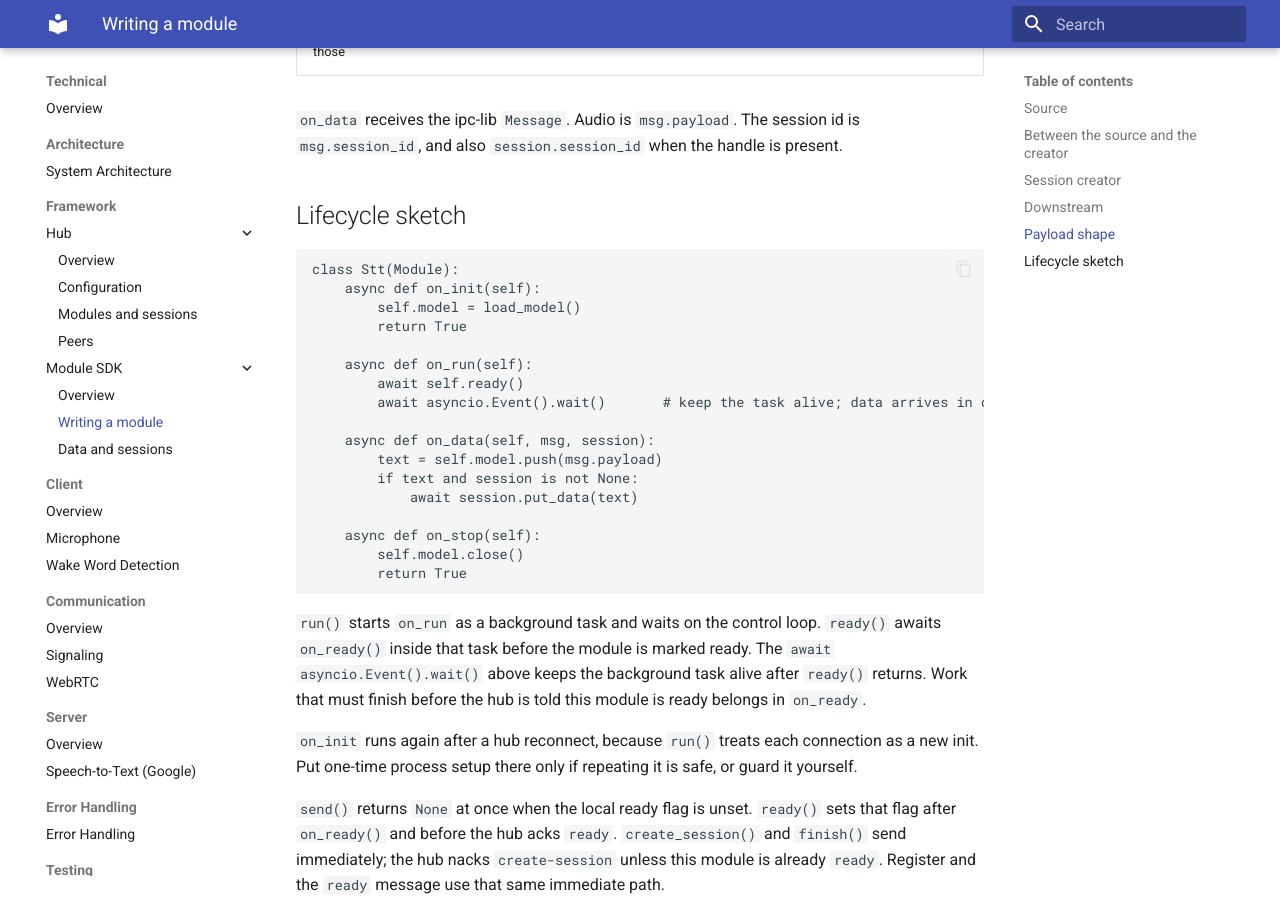
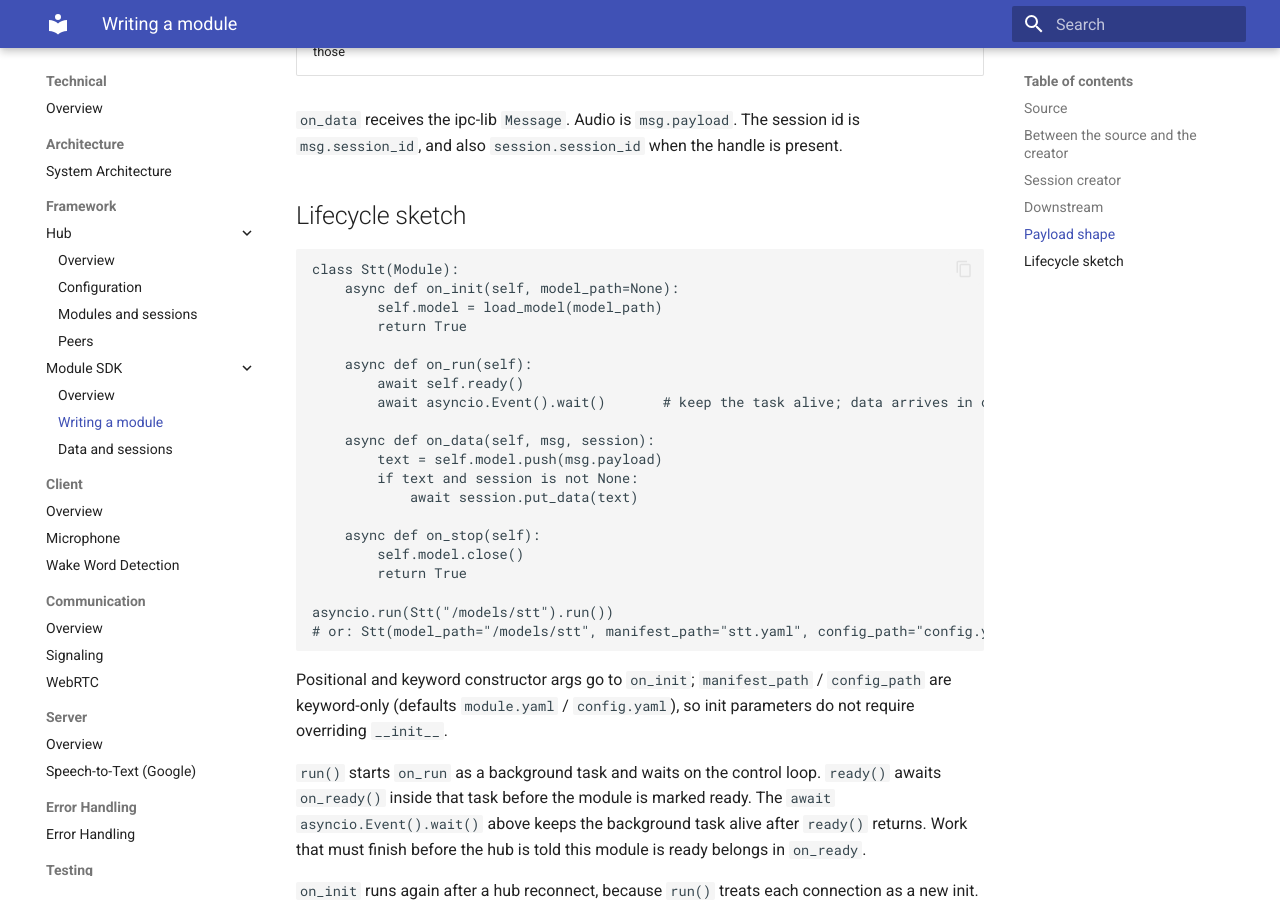
Before and after one commit to FOSIA-project/docs, an MkDocs documentation site: the page built from docs/technical/framework/module-sdk/writing-a-module.md, in a window 1280 px wide and 900 px high, scrolled down 3103 px. Built offline with MkDocs 1.6.1 and Material for MkDocs 9.7.7, drawn with Linux system fonts in a browser that asks for light colours.

Commit message:
Document Module on_init ctor forwarding and manifest_path.

````diff
--- a/docs/technical/framework/module-sdk/writing-a-module.md
+++ b/docs/technical/framework/module-sdk/writing-a-module.md
@@ -103,8 +103,8 @@ A frame whose `session_id` was never announced is dropped. `on_data` is not call
 
 ```python
 class Stt(Module):
-    async def on_init(self):
-        self.model = load_model()
+    async def on_init(self, model_path=None):
+        self.model = load_model(model_path)
         return True
 
     async def on_run(self):
@@ -119,7 +119,12 @@ class Stt(Module):
     async def on_stop(self):
         self.model.close()
         return True
+
+asyncio.run(Stt("/models/stt").run())
+# or: Stt(model_path="/models/stt", manifest_path="stt.yaml", config_path="config.yaml")
 ```
+
+Positional and keyword constructor args go to `on_init`; `manifest_path` / `config_path` are keyword-only (defaults `module.yaml` / `config.yaml`), so init parameters do not require overriding `__init__`.
 
 `run()` starts `on_run` as a background task and waits on the control loop. `ready()` awaits `on_ready()` inside that task before the module is marked ready. The `await asyncio.Event().wait()` above keeps the background task alive after `ready()` returns. Work that must finish before the hub is told this module is ready belongs in `on_ready`.
 
````
Also changed, not shown: docs/technical/framework/module-sdk/index.md (+3 -3 lines).
